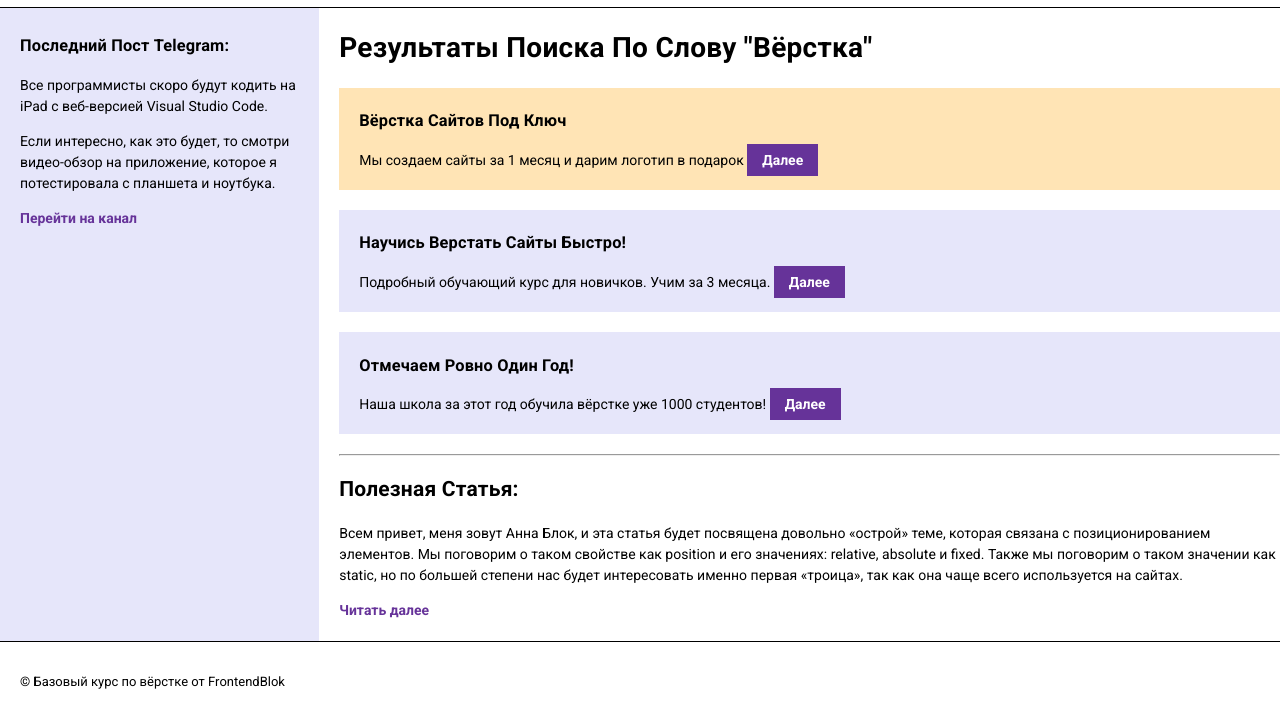
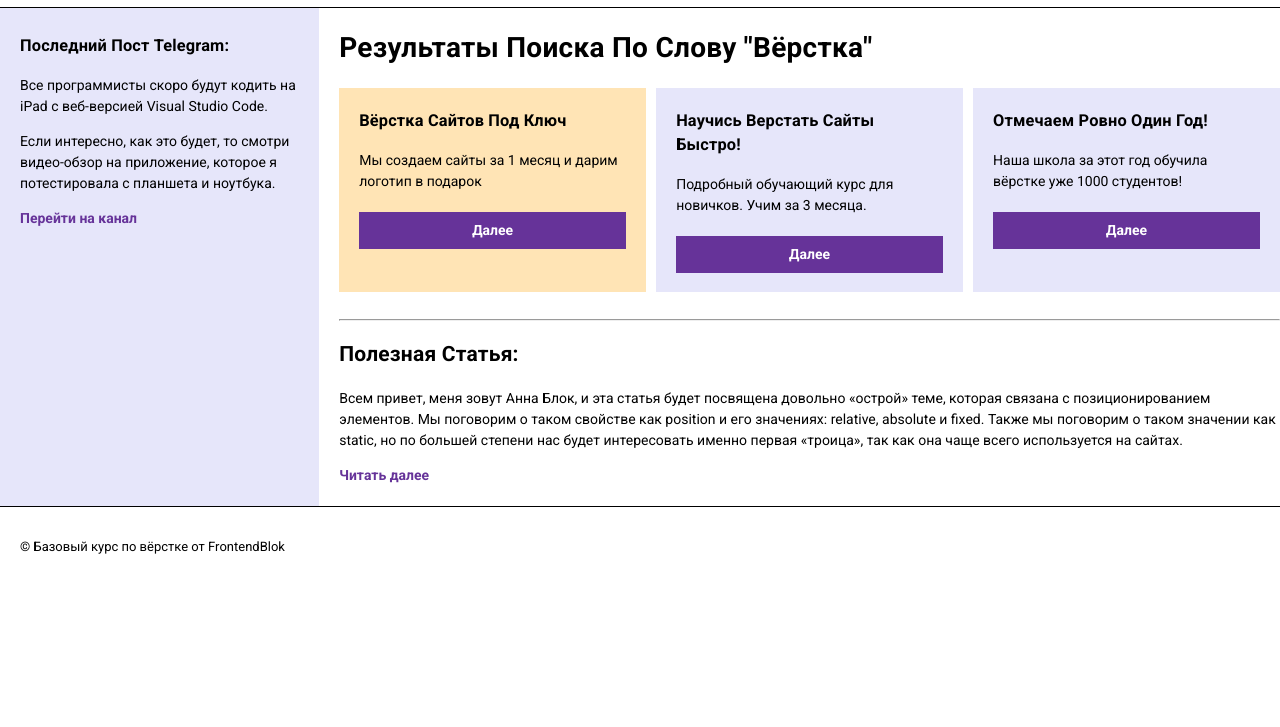
Before and after one commit to rombim/FrontendBlok-Module01-Test, a plain HTML site: page semantic.html in a window 1280 px wide. Shown: the part 53-780 px from the top of the page. Drawn offline with Linux system fonts and the light colour scheme.

Commit message:
added Gap, put Section into  Result, Section put in 3 columns and gave Gap 10px. Element Link made display:block, text inside Link put by the centre.

```diff
--- a/semantic.html
+++ b/semantic.html
@@ -36,6 +36,7 @@
         </aside>
         <main>
             <h1>Результаты поиска по слову "вёрстка"</h1>
+            <div class="results">
                 <section class="section1">
                     <h3>Вёрстка сайтов под ключ</h3>
                     <p>Мы создаем сайты за 1 месяц и дарим логотип в подарок <a href="#" class="link">Далее</a></p>
@@ -48,6 +49,7 @@
                     <h3>Отмечаем ровно один год!</h3>
                     <p>Наша школа за этот год обучила вёрстке уже 1000 студентов! <a href="#" class="link">Далее</a></p>
                 </section>
+            </div>
             <hr>
             <h2>Полезная статья:</h2>
             <article class="post">
--- a/styles/semantic.css
+++ b/styles/semantic.css
@@ -27,9 +27,7 @@ ul {
     list-style-type: none;
     padding-left: 0;
     margin: 0;
-}
-li:not(:last-child) {
-    margin-right: 30px;
+    gap: 30px;
 }
 .box {
     display: flex;
@@ -57,12 +55,21 @@ section {
     background: lavender;
     padding: 5px 20px;
     margin-bottom: 20px;
+    flex-basis: 30%;
 }
 .section1{
     background-color: moccasin;
+}
+.results {
+    display: flex;
+    gap: 10px;
+    justify-content: space-between;
 }
 .link {
     background: rebeccapurple;
     color:white;
     padding: 8px 15px;
+    display:block;
+    text-align: center;
+    margin-top: 20px;
 }
```
Lines whose indentation alone changed are shown as unchanged.
